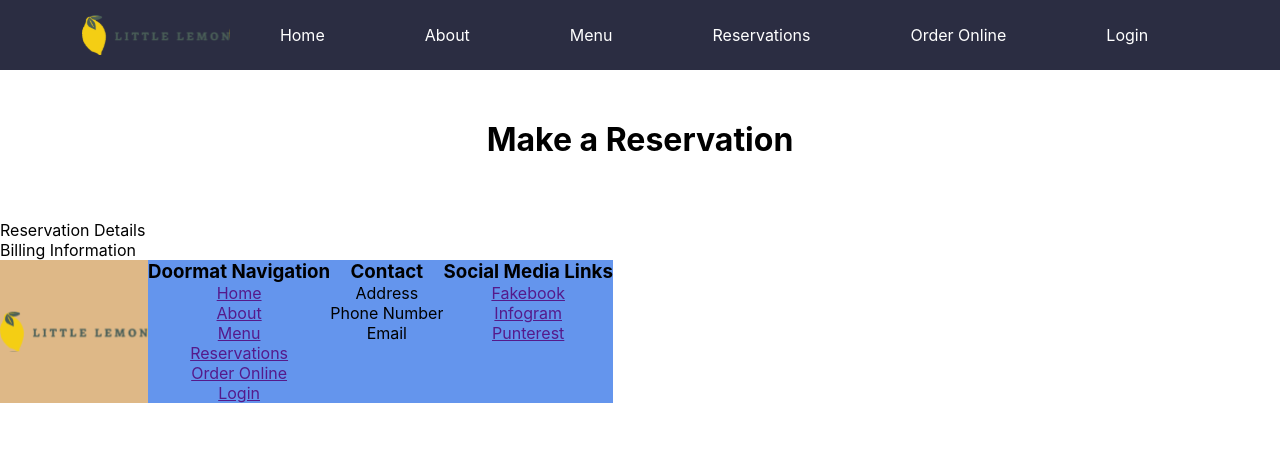
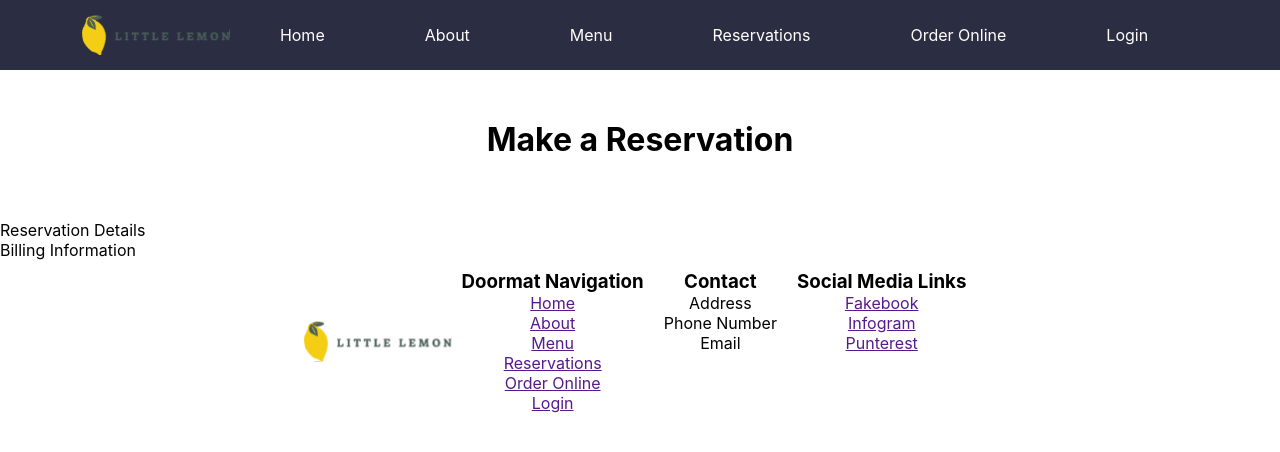
Before and after one commit to digitAI-4N6/little-lemon, a React (Create React App) app: page / in a window 1280 px wide. Shown: the top 452 px of the page. Built offline with nearby package versions, Linux system fonts and the light colour scheme.

Commit message:
fix display and justify-content
Set display to flex and justify-content to center.

```diff
--- a/src/App.css
+++ b/src/App.css
@@ -77,12 +77,12 @@ padding-top: 50px;
 }
 
 .foot {
-  display: inline-flex;
+  display: flex;
   box-sizing:content-box;
   text-align: center;
-  background-color: burlywood;
+  justify-content: center;
 }
 
 .footList {
-  background-color: cornflowerblue;
+  margin: 10px;
 }
```
